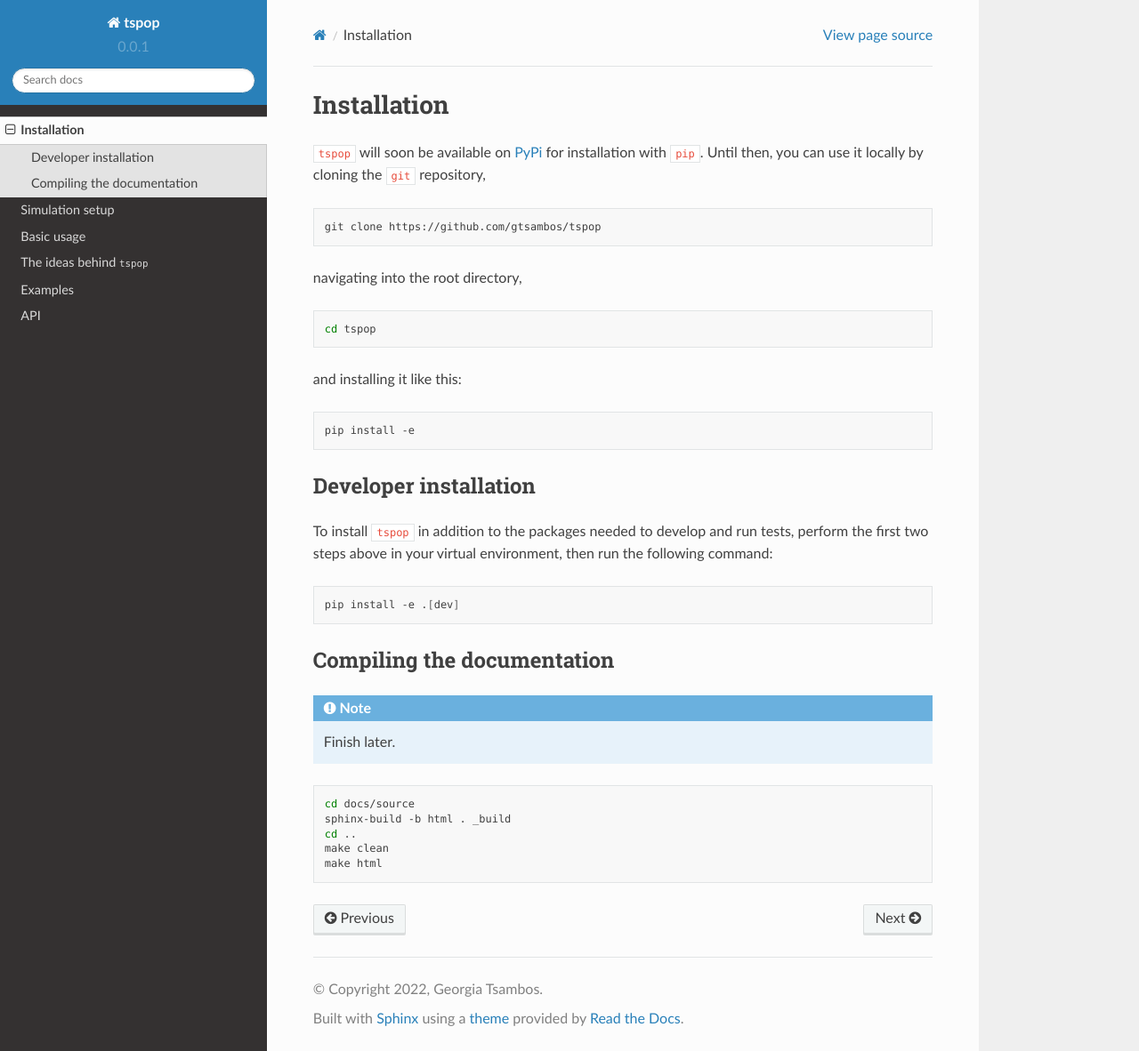
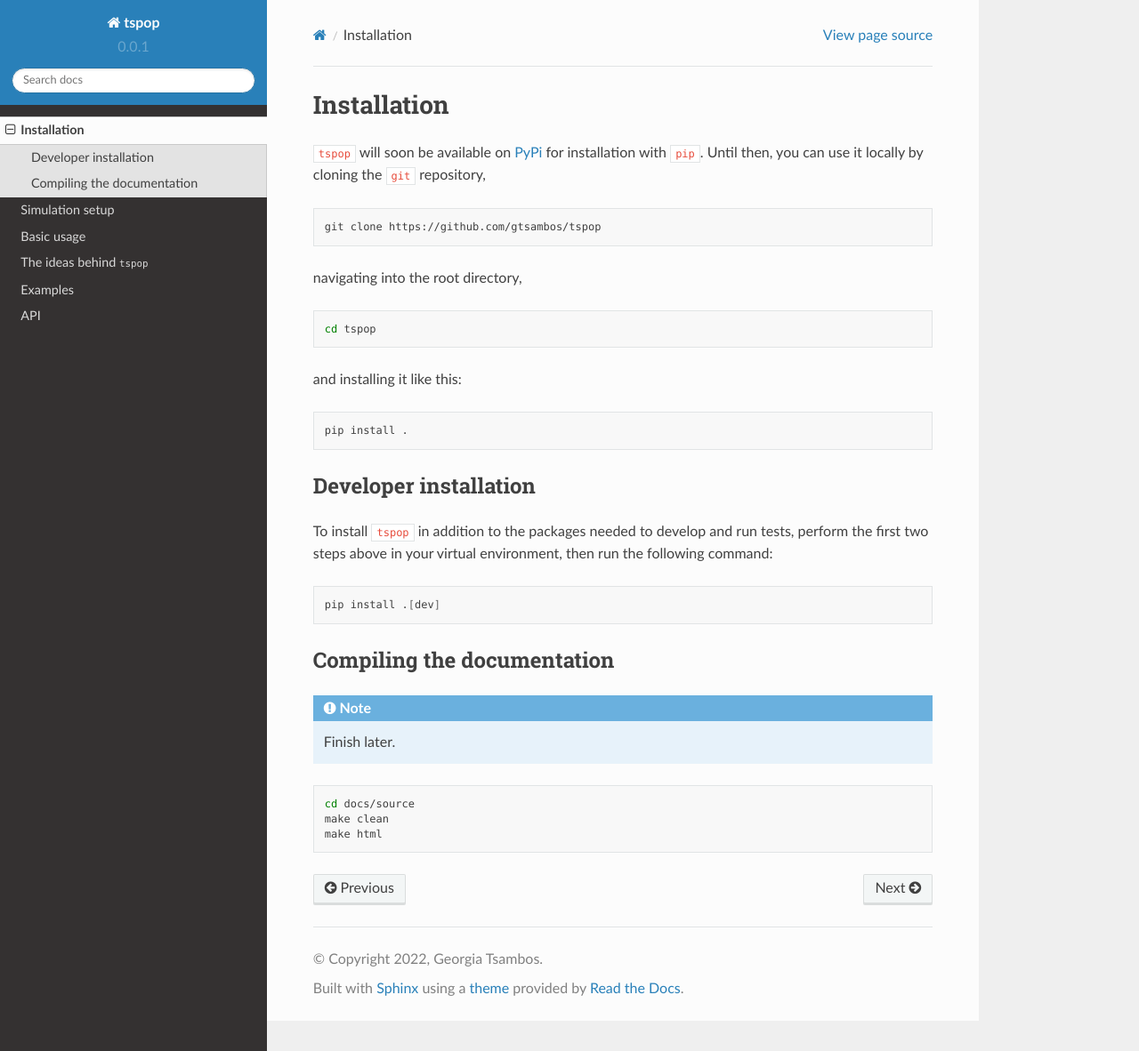
Before and after one commit to gtsambos/tspop, a Sphinx documentation site: the page built from docs/source/installation.rst, in a window 1280 px wide and 1182 px high. Shown: the whole window at 89% size. Built offline with Sphinx 7.4.7 and the Read the Docs theme 2.0.0, drawn with Linux system fonts in a browser that asks for light colours.

Commit message:
Updated installation instructions.

```diff
--- a/docs/source/installation.rst
+++ b/docs/source/installation.rst
@@ -23,7 +23,7 @@ and installing it like this:
 
 .. code-block:: bash
 
-    pip install -e
+    pip install .
 
 Developer installation
 ----------------------
@@ -34,7 +34,7 @@ then run the following command:
 
 .. code-block:: bash
 
-    pip install -e .[dev]
+    pip install .[dev]
 
 Compiling the documentation
 ---------------------------
@@ -45,7 +45,5 @@ Compiling the documentation
 .. code-block:: bash
 
 	cd docs/source
-	sphinx-build -b html . _build
-	cd ..
 	make clean
 	make html
```
